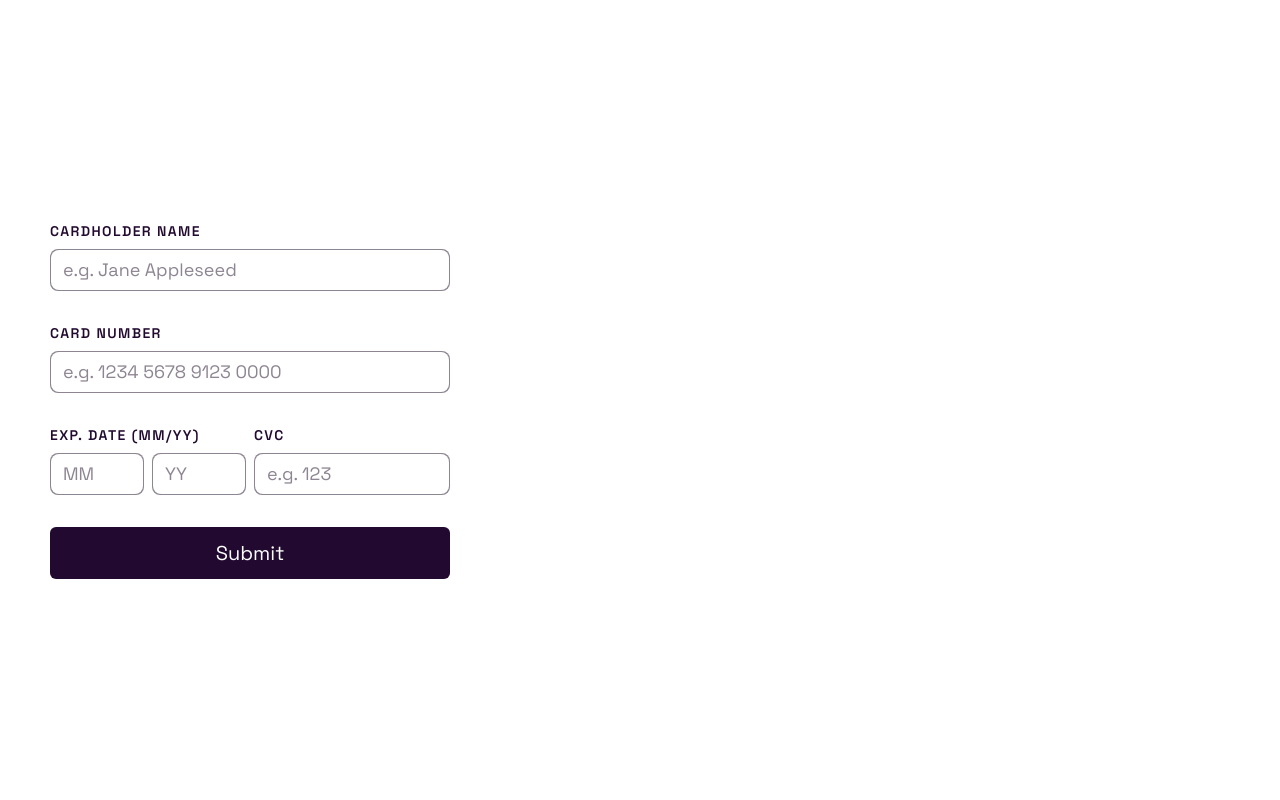
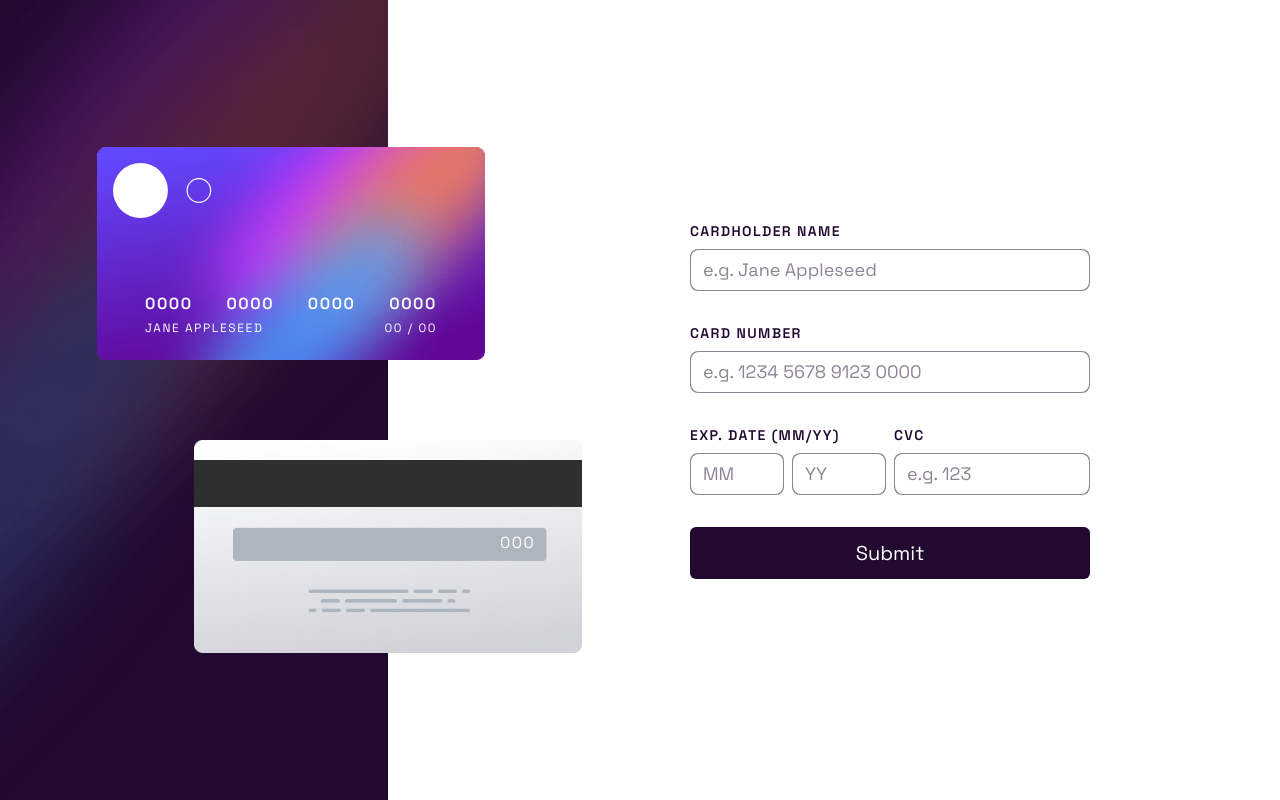
Before and after one commit to ShivangamSoni/interactive-card-details-form, a React (Vite) app: page / in a window 1280 px wide. Built offline with nearby package versions, Linux system fonts and the light colour scheme; the HTML template or start-up script is replaced by a standard one.

Commit message:
Update: Header Display Dynamic Data

```diff
--- a/src/App.tsx
+++ b/src/App.tsx
@@ -86,13 +86,13 @@ export default function App() {
 
     return (
         <main className="min-h-screen pb-8 font-primary grid grid-rows-[auto_1fr] lg:grid-rows-1 lg:grid-cols-[4fr_6fr] lg:pb-0 xl:grid-cols-[500px_1fr]">
-            {/* <Header
-                cardNumber={cardNumber.toString()}
+            <Header
+                cardNumber={cardNumber}
                 name={name}
-                cvv={cvc.toString()}
-                month={month.toString()}
-                year={year.toString()}
-            /> */}
+                cvc={cvc}
+                month={month}
+                year={year}
+            />
 
             {!complete ? (
                 <Form onSubmit={handleSubmit(onSubmit)}>
--- a/src/components/Header.tsx
+++ b/src/components/Header.tsx
@@ -1,21 +1,25 @@
 import { BG, CardLogo } from "@assets/index";
-import { useEffect, useRef, useState } from "react";
+
+function getStr(val: number) {
+    return isNaN(val) ? "" : val.toString();
+}
 
 export default function Header({
     cardNumber,
     name,
     month,
     year,
-    cvv,
+    cvc,
 }: {
-    cardNumber: string;
+    cardNumber: number;
     name: string;
-    month: string;
-    year: string;
-    cvv: string;
+    month: number;
+    year: number;
+    cvc: number;
 }) {
-    cardNumber = cardNumber || "0000000000000000";
-    const cardNumberSegments = cardNumber
+    const cardNumberSegments = getStr(cardNumber)
+        .slice(0, 16)
+        .padEnd(16, "0")
         .split("")
         .reduce<string[]>((res, char, idx) => {
             const segIdx = Math.floor(idx / 4);
@@ -59,8 +63,8 @@ export default function Header({
                                 {name || "Jane Appleseed"}
                             </span>
                             <span>
-                                <span>{month || "00"}</span> /{" "}
-                                <span>{year || "00"}</span>
+                                <span>{getStr(month).padStart(2, "0")}</span> /{" "}
+                                <span>{getStr(year).padStart(2, "0")}</span>
                             </span>
                         </div>
                     </div>
@@ -70,7 +74,7 @@ export default function Header({
                     <img src={BG.Card.Back} alt="" />
                     <div className="absolute top-[41%] xs:top-[43%] lg:top-[43%] right-[12%]">
                         <span className="text-white text-sm md:text-base">
-                            {cvv || "000"}
+                            {getStr(cvc).padStart(3, "0")}
                         </span>
                     </div>
                 </div>
```
